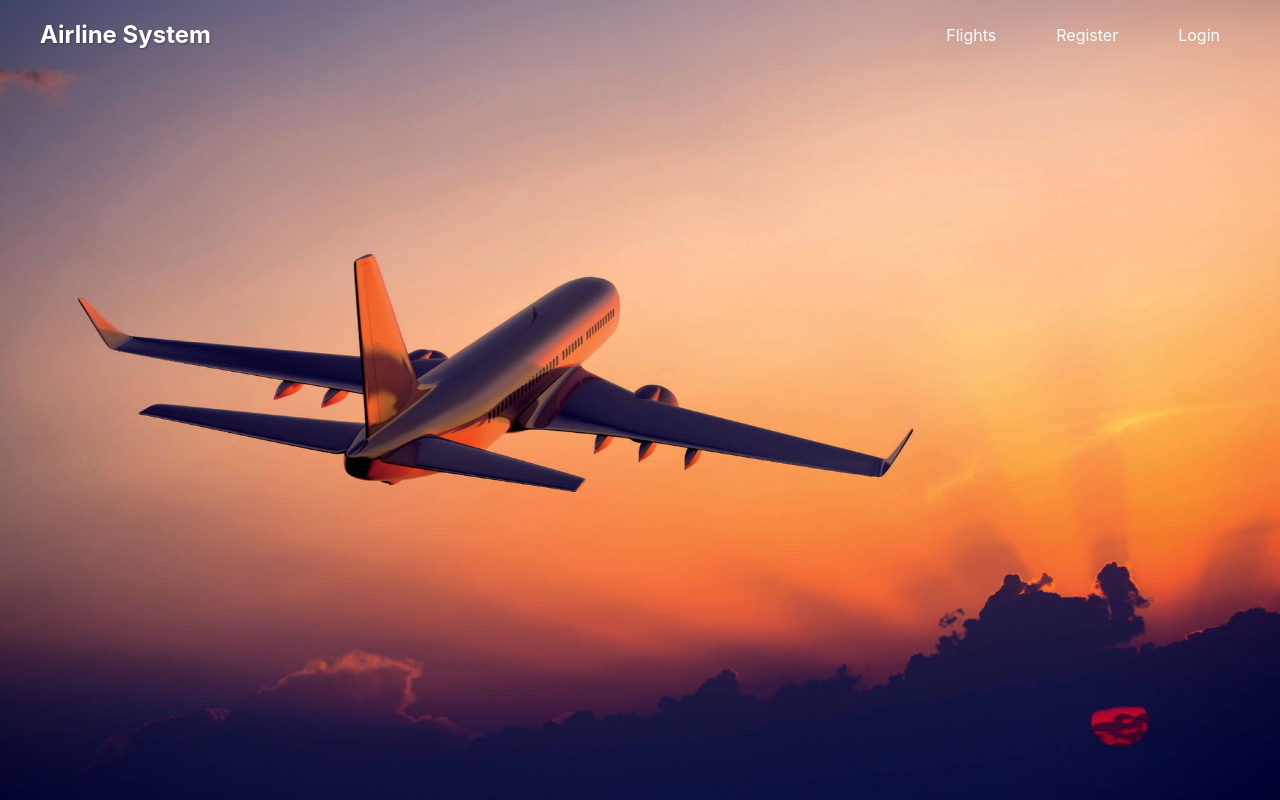
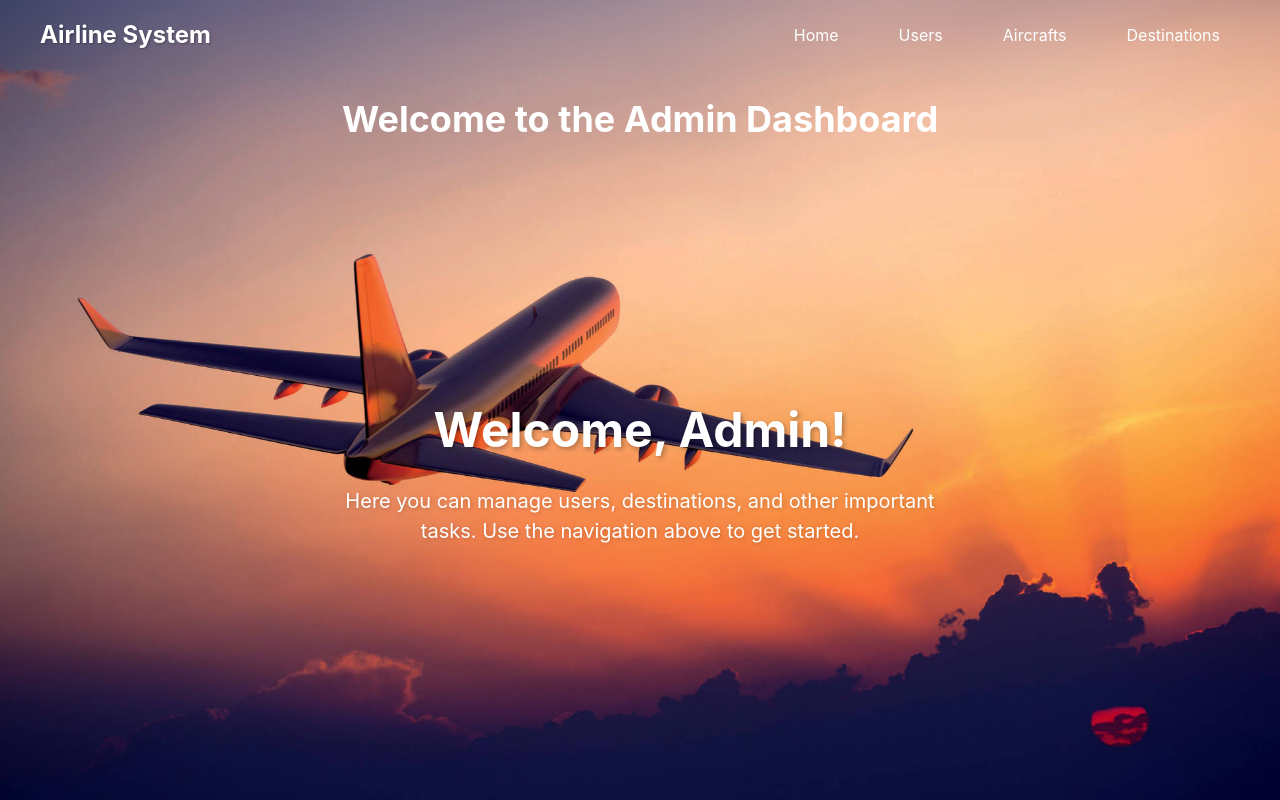
Before and after one commit to SI-2025-AIRLINE/Frontend, a React (Vite) app: page /admin-homepage in a window 1280 px wide. Built offline with nearby package versions, Linux system fonts and the light colour scheme; no server answers.

Commit message:
Admin home page
Napravljen je admin home page, napravljene su i minimalne izmjene oko headera.

```diff
--- a/src/App.jsx
+++ b/src/App.jsx
@@ -1,6 +1,6 @@
 import React from 'react';
 import { BrowserRouter as Router, Routes, Route } from 'react-router-dom';
-import Header from './components/Header/Header';
+//import Header from './components/Header/Header';
 import Register from './pages/Register/Register';
 import Login from './pages/Login/Login';
 import './App.css';
@@ -10,12 +10,15 @@ import UpdateDetails from './pages/UpdateDetails/UpdateDetails';
 import DestinationManagement from './pages/DestinationManagement/DestinationManagement';
 import AircraftManagement from './pages/AircraftManagement/AircraftManagement';
 import UserManagement from './pages/UserManagement/UserManagement';
+import HeaderWrapper from './components/Header/HeaderWrapper';
+import AdminHomePage from './pages/AdminHomePage/AdminHomePage';
+
 
 function App() {
   return (
     <Router>
       <div className="app-container">
-        <Header />
+        <HeaderWrapper />
         <Routes>
           <Route path="/" element={
             <div className="home-content">
@@ -34,7 +37,10 @@ function App() {
           <Route path="/destination-management" element={<DestinationManagement />} />
           <Route path="/aircraft-management" element={<AircraftManagement />} />
           <Route path="/user-management" element={<UserManagement />} />
+              <Route path="/admin-homepage" element={<AdminHomePage />} />
+
       </Routes>
+
       </div>
     </Router>
   );
--- /dev/null
+++ b/src/components/Header/HeaderAdmin.jsx
@@ -0,0 +1,24 @@
+import React from 'react';
+import { useNavigate } from 'react-router-dom';
+import Button from '../Button/Button';
+import './Header.css';
+
+const HeaderAdmin = () => {
+    const navigate = useNavigate();
+
+    return (
+        <header className="header">
+            <div className="logo">Airline System</div>
+            <nav>
+                <Button text="Home" onClick={() => navigate('/admin-homepage')} />
+                <Button text="Users" onClick={() => navigate('/user-management')} />
+                <Button text="Aircrafts" onClick={() => navigate('/aircraft-management')} />
+                <Button text="Destinations" onClick={() => navigate('/destination-management')} />
+
+
+            </nav>
+        </header>
+    );
+};
+
+export default HeaderAdmin;
--- /dev/null
+++ b/src/components/Header/HeaderWrapper.jsx
@@ -0,0 +1,17 @@
+import React from "react";
+import { useLocation } from "react-router-dom";
+import Header from "./Header";
+import HeaderAdmin from "./HeaderAdmin";
+
+const HeaderWrapper = () => {
+	const location = useLocation();
+
+	// Rute na kojima se prikazuje admin header
+	const adminPaths = ["/destination-management", "/user-management", "/aircraft-management", "/admin-homepage"];
+
+	const isAdminPage = adminPaths.includes(location.pathname);
+
+	return isAdminPage ? <HeaderAdmin /> : <Header />;
+};
+
+export default HeaderWrapper;
--- /dev/null
+++ b/src/pages/AdminHomePage/AdminHomePage.css
@@ -0,0 +1,59 @@
+/* Global styling */
+* {
+    margin: 0;
+    padding: 0;
+    box-sizing: border-box;
+}
+
+/* Header styling */
+.admin-header h1 {
+    font-size: 36px;
+    font-weight: bold;
+    color: white;
+    margin-top: 50px;
+}
+
+/* Welcome section styling */
+.admin-welcome {
+    display: flex;
+    justify-content: center;
+    align-items: center;
+    flex-direction: column;
+    height: 80vh;
+    text-align: center;
+    color: white;
+}
+
+    .admin-welcome h2 {
+        font-size: 48px;
+        font-weight: bold;
+        margin-bottom: 20px;
+        text-shadow: 2px 2px 5px rgba(0, 0, 0, 0.3);
+        color: white;
+    }
+
+    .admin-welcome p {
+        font-size: 20px;
+        max-width: 600px;
+        line-height: 1.5;
+        text-shadow: 1px 1px 4px rgba(0, 0, 0, 0.2);
+        color: white;
+        /* Responsiveness for smaller screens */
+        @media (max-width: 768px) {
+            .admin-header h1 {
+                font-size: 28px;
+            }
+
+            .admin-nav li {
+                display: block;
+                margin-bottom: 10px;
+            }
+
+            .admin-welcome h2 {
+                font-size: 36px;
+            }
+
+            .admin-welcome p {
+                font-size: 18px;
+            }
+        }
--- /dev/null
+++ b/src/pages/AdminHomePage/AdminHomePage.jsx
@@ -0,0 +1,21 @@
+import React from 'react';
+import { Link } from 'react-router-dom';
+import './AdminHomePage.css';
+
+function AdminPage() {
+    return (
+        <div className="admin-page">
+            <header className="admin-header">
+                <h1>Welcome to the Admin Dashboard</h1>
+
+            </header>
+
+            <section className="admin-welcome">
+                <h2>Welcome, Admin!</h2>
+                <p>Here you can manage users, destinations, and other important tasks. Use the navigation above to get started.</p>
+            </section>
+        </div>
+    );
+}
+
+export default AdminPage;
--- a/src/pages/DestinationManagement/DestinationManagement.jsx
+++ b/src/pages/DestinationManagement/DestinationManagement.jsx
@@ -3,12 +3,13 @@ import { useState } from 'react';
 import { FaEdit, FaTrashAlt } from 'react-icons/fa';
 import './DestinationManagement.css';
 
+/*
 const apiURL = process.env.VITE_API_BASE_URL || 'http://localhost:5000';
 
 fetch(`${apiURL}/health`)
     .then(res => res.json())
     .then(data => console.log('API is running:', data));
-
+    */
 export default function DestinationManagement() {
     const [airports, setAirports] = useState([
         {
```
Also changed, not shown: vercel.json, 1 other file (tests, documents, lock files or other folders).
